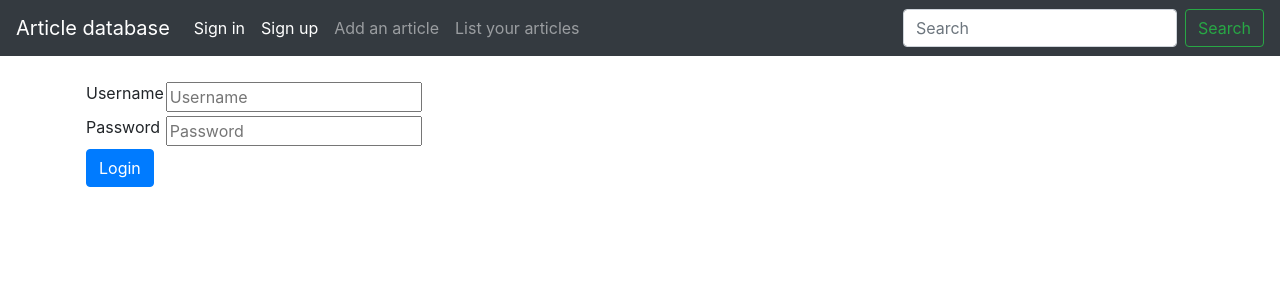
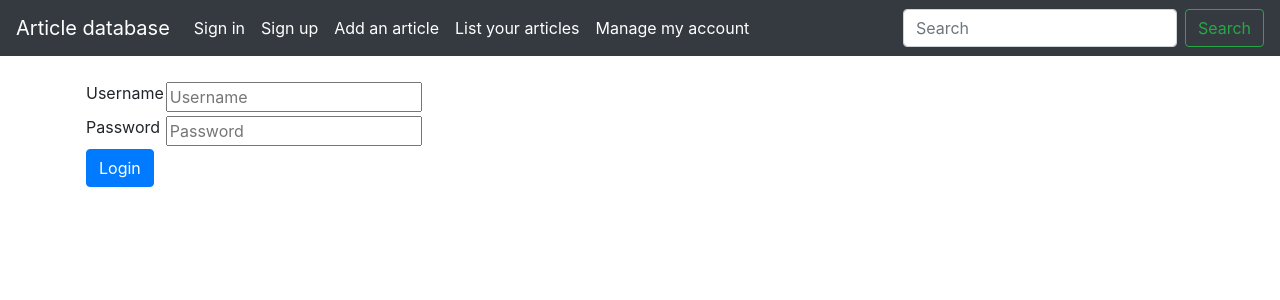
Before and after one commit to puuro-maria/artikkelitietokanta, a Flask app: page /auth/login in a window 1280 px wide. Shown: the top 300 px of the page. Run offline with Flask 2, Linux system fonts and the light colour scheme; some libraries are stand-ins or nearby versions.

Commit message:
jokainen käyttäjä voi hallinnoida omaa tiliään

```diff
--- a/application/auth/views.py
+++ b/application/auth/views.py
@@ -1,5 +1,5 @@
 from flask import render_template, request, redirect, url_for
-from flask_login import login_user, logout_user
+from flask_login import login_user, logout_user, current_user
 
 import sqlalchemy as sa
 from sqlalchemy.orm import relationship
@@ -40,8 +40,14 @@ def auth_list_all_users():
     return render_template("allusers.html", accounts = db.session.query(User.id, User.username, User.name, sa.func.count(Artikkeli.id).label('articles'), sa.func.sum(Artikkeli.read).label('readread')).join(Artikkeli, Artikkeli.account_id == User.id).group_by(User.id))
 
 
+@app.route("/manageaccount/<account_id>/", methods=["GET"])
+@login_required
+def auth_manage_account(account_id):
+
+    return render_template("manageaccount.html", accounts = db.session.query(User.id, User.username, User.name, sa.func.count(Artikkeli.id).label('articles'), sa.func.sum(Artikkeli.read).label('readread')).join(Artikkeli, Artikkeli.account_id == User.id).group_by(User.id).filter_by(account_id = current_user.id))
+
 @app.route("/auth/deleteaccount/<account_id>/", methods=["POST"])
-@login_required(role="ADMIN")
+@login_required
 def auth_delete(account_id):
     user = User.query.get(account_id)
     articles = Artikkeli.query.get(account_id)
@@ -52,7 +58,7 @@ def auth_delete(account_id):
     return redirect(url_for("auth_list_all_users"))
 
 @app.route("/auth/reset_password/<account_id>/", methods=["POST"])
-@login_required(role="ADMIN")
+@login_required
 def auth_reset_password(account_id):
     user = User.query.get(account_id)
     user.password = (request.form.get("password"))
--- a/application/templates/layout.html
+++ b/application/templates/layout.html
@@ -25,10 +25,10 @@
           <a class="nav-link" href="{{ url_for('reg_register') }}">Sign up</a>
         </li>
         {% endif %}
-        <li class="nav-item">
+        <li class="nav-item active">
           <a class="nav-link" href="{{url_for('artikkelit_form')}}">Add an article</a>
         </li>
-        <li class="nav-item">
+        <li class="nav-item active">
           <a class="nav-link" href="{{url_for('artikkelit_index')}}">List your articles</a>
         </li>
         {% if current_user.isadmin %}
@@ -36,6 +36,9 @@
           <a class="nav-link" href="{{url_for('artikkelit_list_all')}}">List all articles</a>
         </li>
         {% endif %}
+        <li class="nav-item active">
+          <a class="nav-link" href="{{url_for('auth_manage_account', account_id = current_user.id)}}">Manage my account</a>
+        </li>
         {% if current_user.isadmin %}
         <li class="nav-item">
           <a class="nav-link" href="{{url_for('auth_list_all_users')}}">Manage accounts</a>
```
Also changed, not shown: application/templates/manageaccount.html (added, +39 -0 lines).
